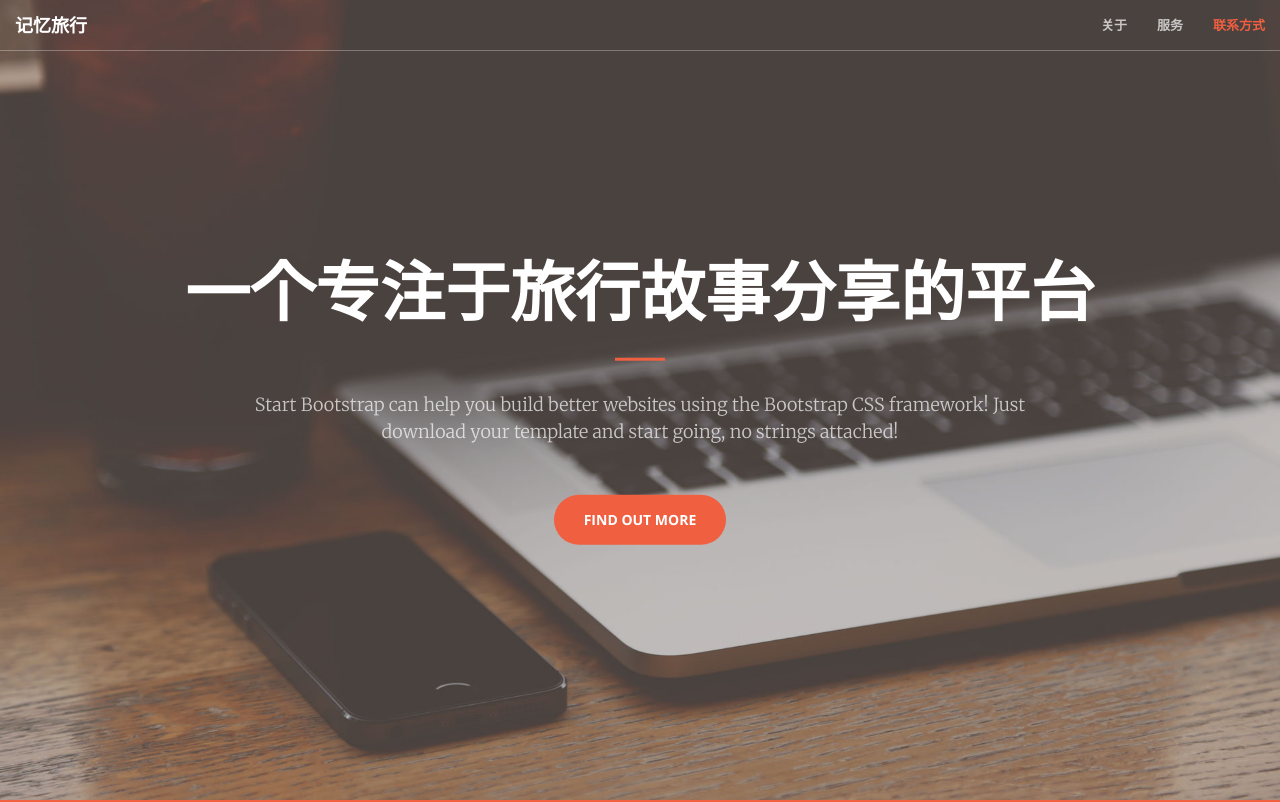
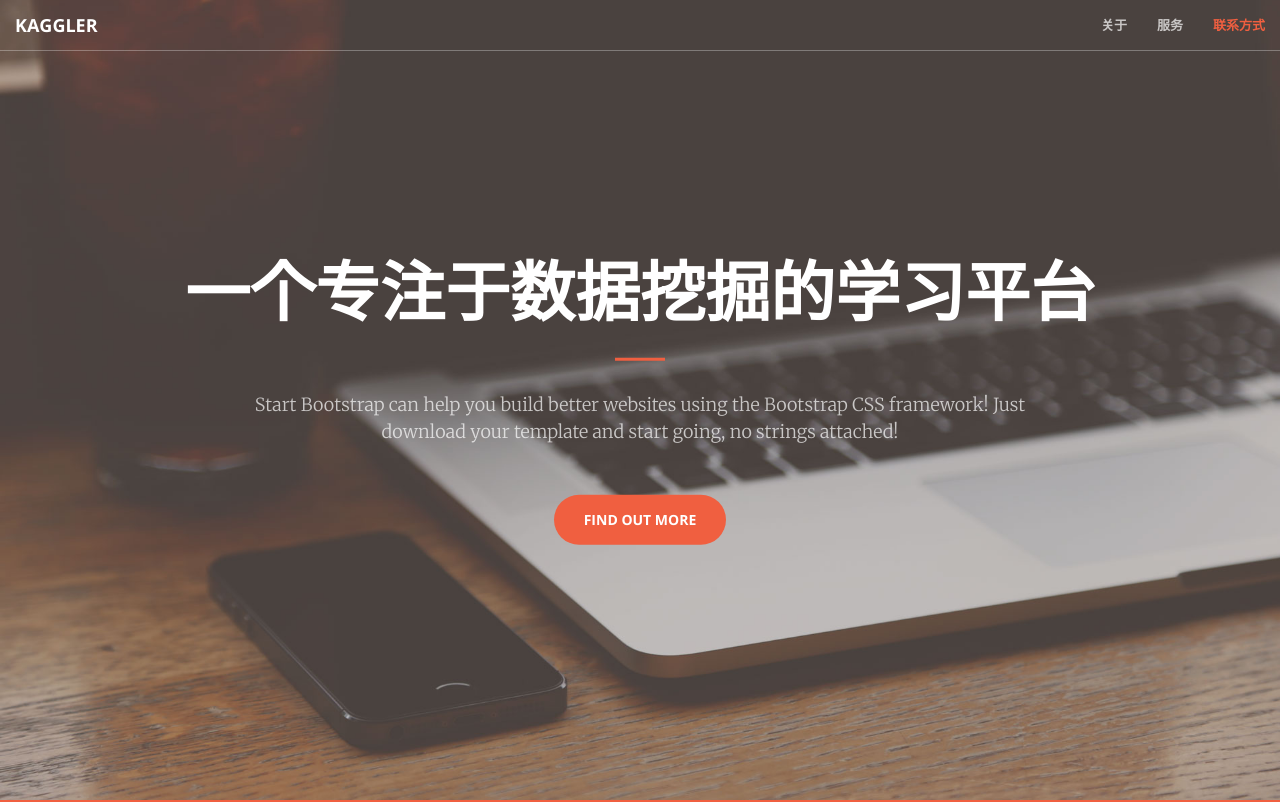
Before and after one commit to kagglercn/kagglercn.github.io, a plain HTML site: page index.html in a window 1280 px wide. Shown: the top 802 px of the page. Drawn offline with nearby package versions, Linux system fonts and the light colour scheme.

Commit message:
Update index.html

```diff
--- a/index.html
+++ b/index.html
@@ -9,7 +9,7 @@
     <meta name="description" content="">
     <meta name="author" content="">
 
-    <title>记忆旅行</title>
+    <title>Kaggler</title>
 
     <!-- Bootstrap Core CSS -->
     <link rel="stylesheet" href="css/bootstrap.min.css" type="text/css">
@@ -46,7 +46,7 @@
                     <span class="icon-bar"></span>
                     <span class="icon-bar"></span>
                 </button>
-                <a class="navbar-brand page-scroll" href="#page-top">记忆旅行</a>
+                <a class="navbar-brand page-scroll" href="#page-top">Kaggler</a>
             </div>
 
             <!-- Collect the nav links, forms, and other content for toggling -->
@@ -72,7 +72,7 @@
     <header>
         <div class="header-content">
             <div class="header-content-inner">
-                <h1>一个专注于旅行故事分享的平台</h1>
+                <h1>一个专注于数据挖掘的学习平台</h1>
                 <hr>
                 <p>Start Bootstrap can help you build better websites using the Bootstrap CSS framework! Just download your template and start going, no strings attached!</p>
                 <a href="#about" class="btn btn-primary btn-xl page-scroll">Find Out More</a>
```
